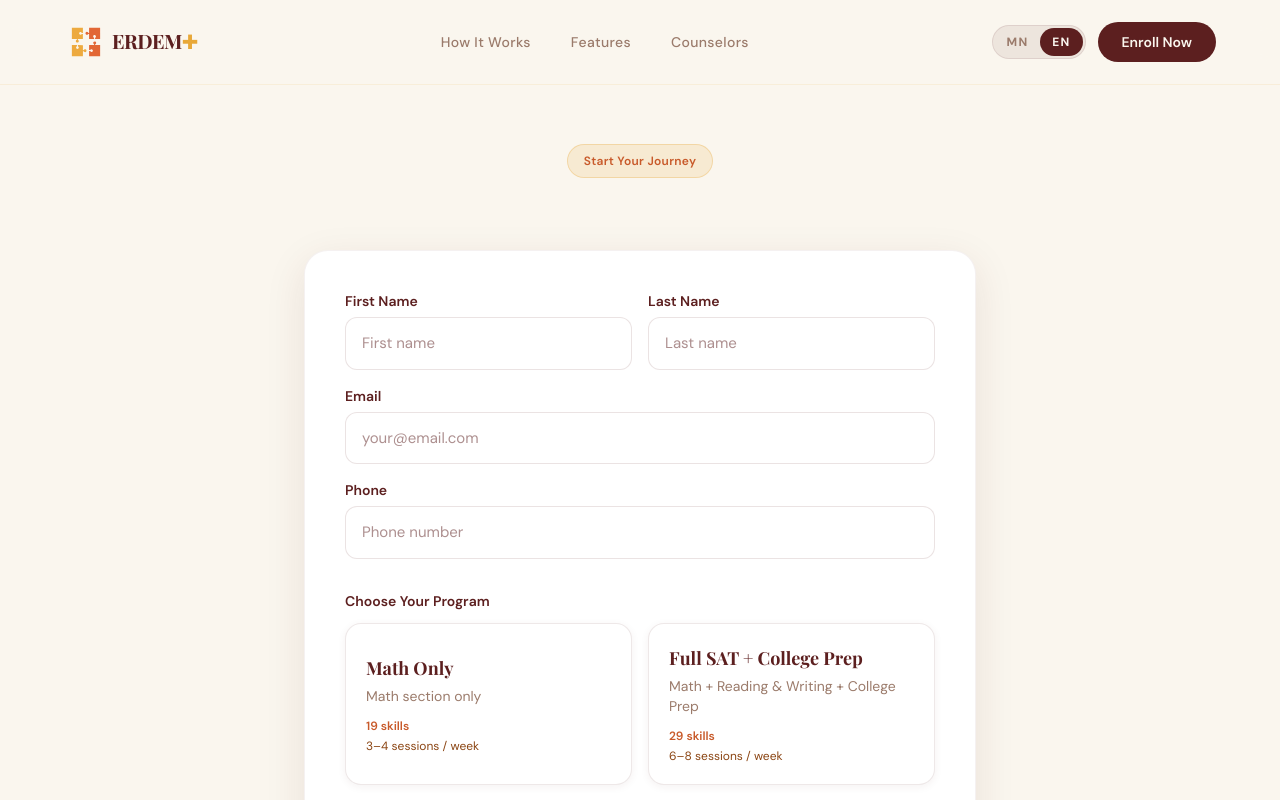
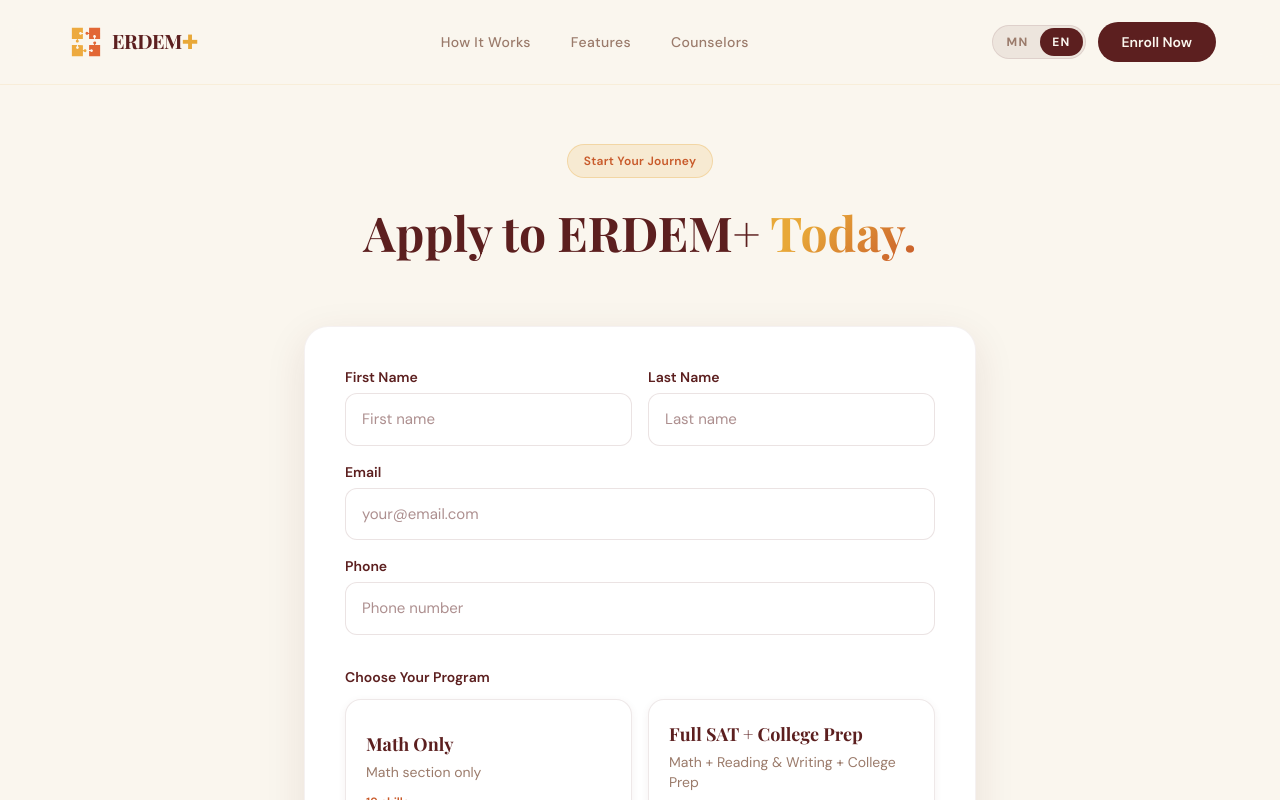
Before and after one commit to jigmee11/erdemplus-landing, a Next.js app: page /en/enroll in a window 1280 px wide. Shown: the top 800 px of the page. Built offline with nearby package versions, Linux system fonts and the light colour scheme.

Commit message:
Restore enroll hero headline (keep subtitle removed)

```diff
--- a/app/[lang]/enroll/page.tsx
+++ b/app/[lang]/enroll/page.tsx
@@ -9,8 +9,9 @@ export async function generateMetadata({
 }) {
   const { lang } = await params;
   if (!hasLocale(lang)) return {};
+  const dict = await getDictionary(lang);
   return {
-    title: "ERDEM+ — Enroll",
+    title: `${dict.enroll.headline} — ERDEM+`,
   };
 }
 
--- a/components/EnrollmentForm.tsx
+++ b/components/EnrollmentForm.tsx
@@ -183,6 +183,22 @@ export default function EnrollmentForm({
           >
             {dict.enroll.badge}
           </div>
+          <h1
+            className="font-serif font-bold leading-tight mb-4"
+            style={{ fontSize: "clamp(2rem, 6vw, 3rem)", color: "#5C1F1F" }}
+          >
+            {dict.enroll.headline}{" "}
+            <span
+              style={{
+                background: "linear-gradient(135deg, #E8A838 30%, #C85A2A)",
+                WebkitBackgroundClip: "text",
+                WebkitTextFillColor: "transparent",
+                backgroundClip: "text",
+              }}
+            >
+              {dict.enroll.headlineAccent}
+            </span>
+          </h1>
         </motion.div>
       </section>
 
--- a/dictionaries/en.json
+++ b/dictionaries/en.json
@@ -136,6 +136,8 @@
   },
   "enroll": {
     "badge": "Start Your Journey",
+    "headline": "Apply to ERDEM+",
+    "headlineAccent": "Today.",
     "firstName": "First Name",
     "firstNamePlaceholder": "First name",
     "lastName": "Last Name",
--- a/dictionaries/mn.json
+++ b/dictionaries/mn.json
@@ -115,6 +115,8 @@
  },
  "enroll": {
    "badge": "Аяллаа эхлүүл",
+   "headline": "ERDEM+-д элсэх",
+   "headlineAccent": "өнөөдөр.",
    "firstName": "Нэр",
    "firstNamePlaceholder": "Нэр",
    "lastName": "Овог",
```
